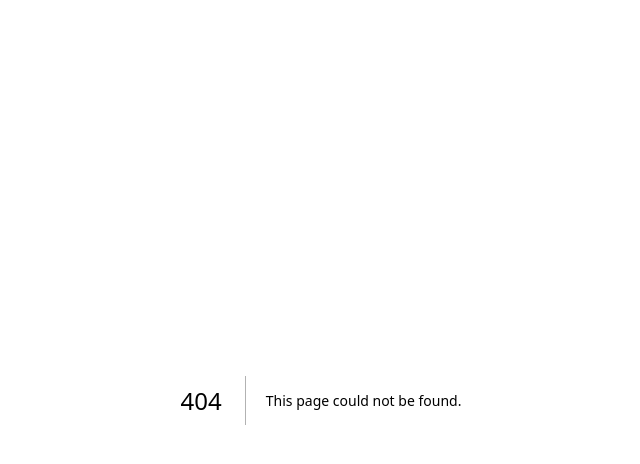
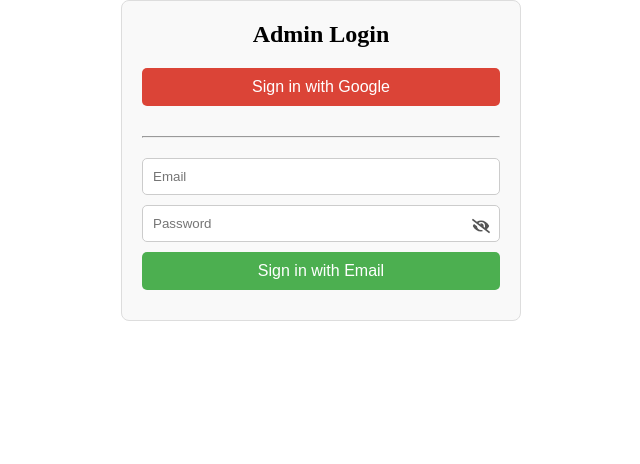
Before and after one commit to FehertoiTamas/beauty-salon, a Next.js app: page /login in a window 1280 px wide. Before the commit this address had no page. Shown: the top 464 px of the page, without its empty margins (319-959 px from the left). Built offline with nearby package versions, Linux system fonts and the light colour scheme; no server answers.

Commit message:
add login page & admin protection

```diff
--- a/package.json
+++ b/package.json
@@ -10,11 +10,14 @@
   },
   "dependencies": {
     "@heroicons/react": "^2.2.0",
+    "bcryptjs": "^3.0.2",
     "date-fns": "^4.1.0",
     "next": "15.1.7",
+    "next-auth": "^4.24.11",
     "react": "^19.0.0",
     "react-calendar": "^5.1.0",
-    "react-dom": "^19.0.0"
+    "react-dom": "^19.0.0",
+    "react-icons": "^5.5.0"
   },
   "devDependencies": {
     "@eslint/eslintrc": "^3",
--- /dev/null
+++ b/src/app/SessionProviderWrapper.jsx
@@ -0,0 +1,7 @@
+"use client";
+
+import { SessionProvider } from "next-auth/react";
+
+export default function SessionProviderWrapper({ children }) {
+  return <SessionProvider>{children}</SessionProvider>;
+}
--- a/src/app/admin/page.js
+++ b/src/app/admin/page.js
@@ -2,6 +2,8 @@
 import { useState, useEffect } from "react";
 import { format } from "date-fns";
 import "../styles/admin.css";
+import AdminGuard from "../components/AdminGuard";
+import { signOut } from "next-auth/react"; // 🔹 Kijelentkezés importálása
 
 export default function AdminDashboard() {
   const [appointments, setAppointments] = useState([]);
@@ -27,10 +29,12 @@
   );
 
   return (
+    <AdminGuard>
       <div className="admin-dashboard">
         <div className="container">
           <div className="dashboard-card">
             <h1 className="dashboard-title">Admin Dashboard</h1>
+            <button className="logout-button" onClick={() => signOut()}>Log Out</button> {/* 🔹 Kijelentkezés */}
 
             {/* Filter Controls */}
             <div className="filter-controls">
@@ -115,5 +119,7 @@
           </div>
         </div>
       </div>
+
+    </AdminGuard>
   );
 }
--- a/src/app/layout.js
+++ b/src/app/layout.js
@@ -1,15 +1,5 @@
-import { Geist, Geist_Mono } from "next/font/google";
 import "./globals.css";
-
-const geistSans = Geist({
-  variable: "--font-geist-sans",
-  subsets: ["latin"],
-});
-
-const geistMono = Geist_Mono({
-  variable: "--font-geist-mono",
-  subsets: ["latin"],
-});
+import SessionProviderWrapper from "./SessionProviderWrapper";
 
 export const metadata = {
   title: "Create Next App",
@@ -19,8 +9,8 @@
 export default function RootLayout({ children }) {
   return (
     <html lang="en">
-      <body className={`${geistSans.variable} ${geistMono.variable}`}>
-        {children}
+      <body>
+        <SessionProviderWrapper>{children}</SessionProviderWrapper>
       </body>
     </html>
   );
--- /dev/null
+++ b/src/app/login/page.jsx
@@ -0,0 +1,85 @@
+"use client";
+
+import "../styles/login.css";
+import { signIn, useSession } from "next-auth/react";
+import { useRouter } from "next/navigation";
+import { useEffect, useState } from "react";
+import { FaEye, FaEyeSlash } from "react-icons/fa";
+
+export default function LoginPage() {
+  const { data: session } = useSession();
+  const router = useRouter();
+
+  const [email, setEmail] = useState("");
+  const [password, setPassword] = useState("");
+  const [error, setError] = useState("");
+  const [showPassword, setShowPassword] = useState(false); // Jelszó láthatóság állapot
+
+  useEffect(() => {
+    if (session) {
+      router.push("/admin");
+    }
+  }, [session, router]);
+
+  const handleSubmit = async (e) => {
+    e.preventDefault();
+    setError("");
+
+    const result = await signIn("credentials", {
+      email,
+      password,
+      redirect: false,
+    });
+
+    if (result?.error) {
+      setError("Invalid email or password");
+    }
+  };
+
+  return (
+    <div className="login-container">
+      <h1>Admin Login</h1>
+
+      {/* Google Login */}
+      <button
+        onClick={() => signIn("google")}
+        className="login-button google-button"
+      >
+        Sign in with Google
+      </button>
+
+      <hr style={{ margin: "20px 0" }} />
+
+      {/* Email/Password Login */}
+      <form onSubmit={handleSubmit} className="login-form">
+        <input
+          type="email"
+          placeholder="Email"
+          value={email}
+          onChange={(e) => setEmail(e.target.value)}
+          required
+        />
+        <div className="password-container">
+          <input
+            type={showPassword ? "text" : "password"}
+            placeholder="Password"
+            value={password}
+            onChange={(e) => setPassword(e.target.value)}
+            required
+          />
+          <span
+            className="eye-icon"
+            onClick={() => setShowPassword(!showPassword)}
+          >
+            {showPassword ? <FaEye /> : <FaEyeSlash />}
+          </span>
+        </div>
+        <button type="submit" className="login-button email-button">
+          Sign in with Email
+        </button>
+      </form>
+
+      {error && <p className="error-message">{error}</p>}
+    </div>
+  );
+}
--- /dev/null
+++ b/src/app/styles/login.css
@@ -0,0 +1,70 @@
+.login-container {
+  max-width: 400px;
+  margin: auto;
+  text-align: center;
+  padding: 20px;
+  border: 1px solid #ddd;
+  border-radius: 8px;
+  background-color: #f9f9f9;
+}
+
+.login-container h1 {
+  font-size: 24px;
+  margin-bottom: 20px;
+}
+
+.login-button {
+  padding: 10px 20px;
+  font-size: 16px;
+  cursor: pointer;
+  border: none;
+  border-radius: 5px;
+  width: 100%;
+  margin-bottom: 10px;
+}
+
+.google-button {
+  background-color: #DB4437;
+  color: white;
+}
+
+.email-button {
+  background-color: #4CAF50;
+  color: white;
+}
+
+.login-form {
+  display: flex;
+  flex-direction: column;
+}
+
+.login-form input {
+  padding: 10px;
+  margin-bottom: 10px;
+  border: 1px solid #ccc;
+  border-radius: 5px;
+}
+
+.password-container {
+  position: relative;
+  display: flex;
+  align-items: center;
+}
+
+.password-container input {
+  flex: 1;
+  padding-right: 40px;
+}
+
+.eye-icon {
+  position: absolute;
+  right: 10px;
+  cursor: pointer;
+  color: #555;
+  font-size: 18px;
+}
+
+.error-message {
+  color: red;
+  margin-top: 10px;
+}
```
Also changed, not shown: src/app/api/auth/[...nextauth]/route.js (added, +51 -0 lines), src/app/components/AdminGuard.jsx (added, +24 -0 lines), src/app/styles/admin.css (+16 -0 lines), 1 other file (tests, documents, lock files or other folders). Lines whose indentation alone changed are shown as unchanged.
